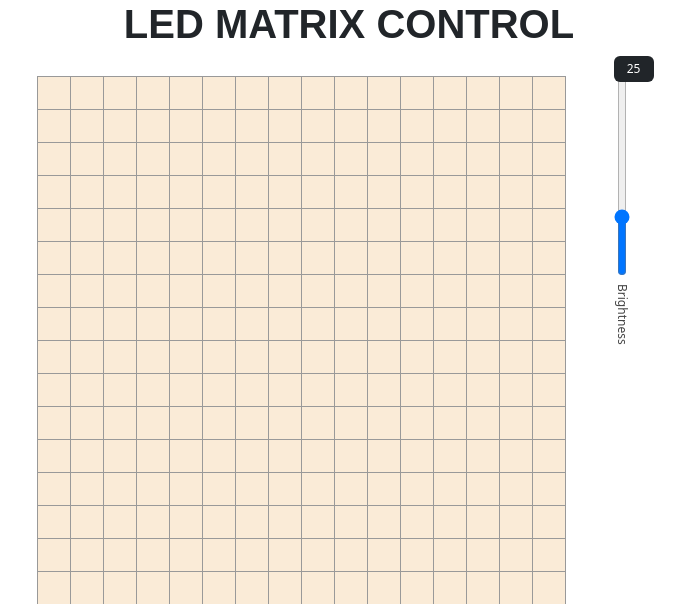
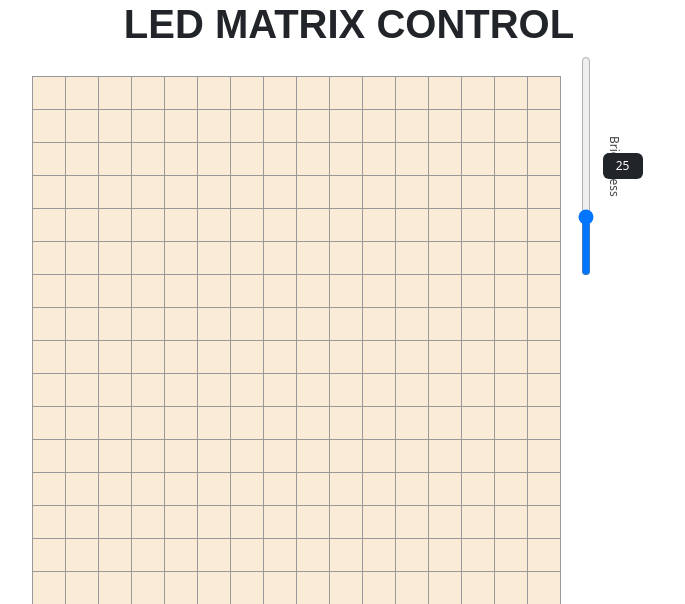
Before and after one commit to 720kbps/LEDMatrix, a Django app: page / in a window 1280 px wide. Shown: the top 604 px of the page, without its empty margins (291-976 px from the left). Run offline with Django 5.2, Linux system fonts and the light colour scheme.

Commit message:
fixed layout

```diff
--- a/static/css/style.css
+++ b/static/css/style.css
@@ -72,12 +72,17 @@
 }
 
 #brightness-control {
+    display: flex;
+    align-items: center;
+    gap: 10px;
+    width: 90px;
+}
+
+#brightness-slider-wrap {
     position: relative;
+    height: 220px;
     display: flex;
-    flex-direction: column;
     align-items: center;
-    gap: 8px;
-    width: 80px;
 }
 
 #brightness-slider {
@@ -90,8 +95,9 @@
 
 #brightness-value {
     position: absolute;
-    top: 0;
-    left: 32px;
+    left: 26px;
+    top: 50%;
+    transform: translateY(-50%);
     width: 40px;
     text-align: center;
     background: #212529;
--- a/templates/index.html
+++ b/templates/index.html
@@ -17,8 +17,10 @@
                 <tbody id="matrix-body"></tbody>
             </table>
             <div id="brightness-control">
-                <input id="brightness-slider" type="range" min="0" max="100" value="25" step="1" orient="vertical">
-                <div id="brightness-value">25</div>
+                <div id="brightness-slider-wrap">
+                    <input id="brightness-slider" type="range" min="0" max="100" value="25" step="1" orient="vertical">
+                    <div id="brightness-value">25</div>
+                </div>
                 <div id="brightness-label">Brightness</div>
             </div>
         </div>
```
